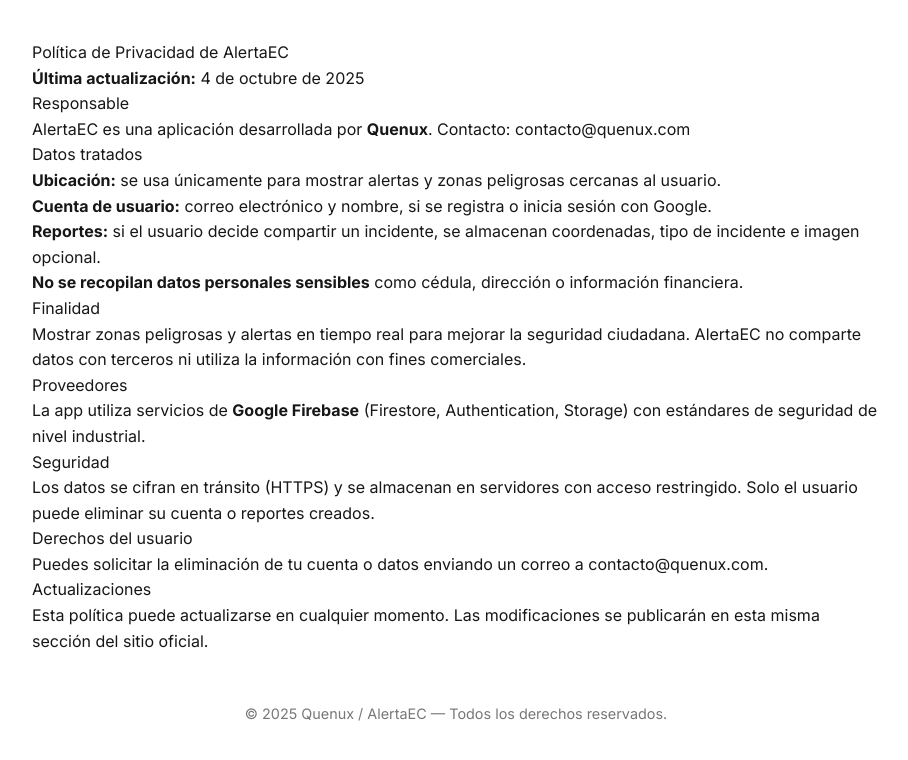
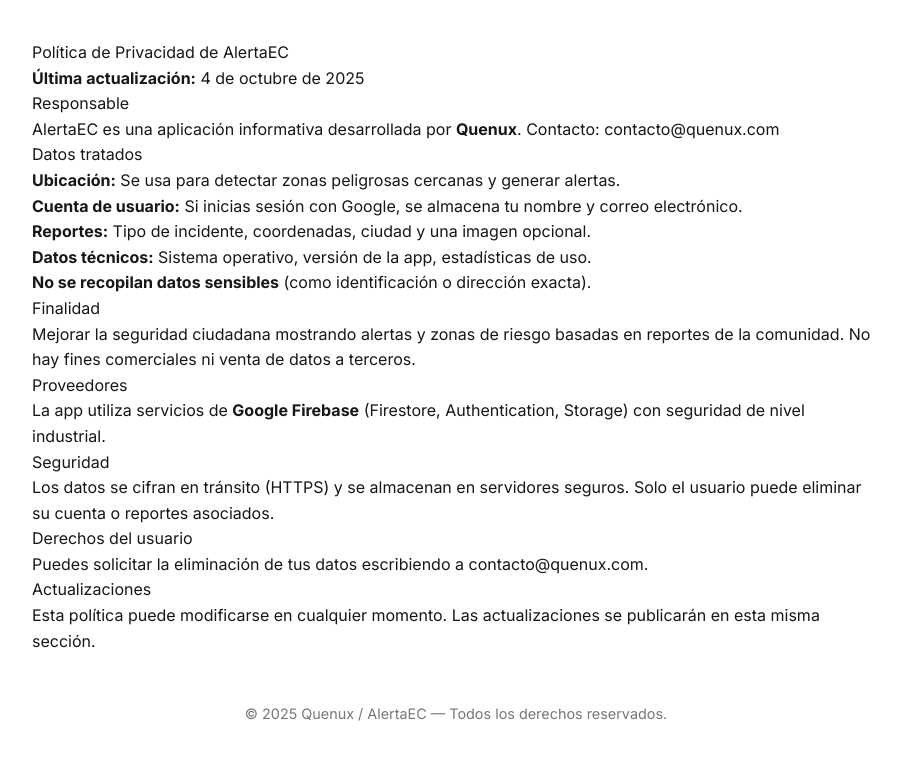
Before and after one commit to Diegoheriberto/quenux-web, a Next.js app: page /legal/privacy/alertaec in a window 1280 px wide. Shown: the top 760 px of the page, without its empty margins (184-1092 px from the left). Built offline with nearby package versions, Linux system fonts and the light colour scheme.

Commit message:
Update page.tsx
nueva

```diff
--- a/app/legal/privacy/alertaec/page.tsx
+++ b/app/legal/privacy/alertaec/page.tsx
@@ -1,85 +1,55 @@
 export default function Page() {
   return (
-    <main
-      style={{
-        maxWidth: 880,
-        margin: "40px auto",
-        padding: "0 16px",
-        lineHeight: 1.6,
-      }}
-    >
+    <main style={{ maxWidth: 880, margin: "40px auto", padding: "0 16px", lineHeight: 1.6 }}>
       <h1>Política de Privacidad de AlertaEC</h1>
-      <p>
-        <strong>Última actualización:</strong> 4 de octubre de 2025
-      </p>
+      <p><strong>Última actualización:</strong> 4 de octubre de 2025</p>
 
       <h2>Responsable</h2>
       <p>
-        AlertaEC es una aplicación desarrollada por <strong>Quenux</strong>.
+        AlertaEC es una aplicación informativa desarrollada por <strong>Quenux</strong>.
         Contacto: <a href="mailto:contacto@quenux.com">contacto@quenux.com</a>
       </p>
 
       <h2>Datos tratados</h2>
       <ul>
-        <li>
-          <strong>Ubicación:</strong> se usa únicamente para mostrar alertas y
-          zonas peligrosas cercanas al usuario.
-        </li>
-        <li>
-          <strong>Cuenta de usuario:</strong> correo electrónico y nombre, si se
-          registra o inicia sesión con Google.
-        </li>
-        <li>
-          <strong>Reportes:</strong> si el usuario decide compartir un incidente,
-          se almacenan coordenadas, tipo de incidente e imagen opcional.
-        </li>
-        <li>
-          <strong>No se recopilan datos personales sensibles</strong> como cédula,
-          dirección o información financiera.
-        </li>
+        <li><strong>Ubicación:</strong> Se usa para detectar zonas peligrosas cercanas y generar alertas.</li>
+        <li><strong>Cuenta de usuario:</strong> Si inicias sesión con Google, se almacena tu nombre y correo electrónico.</li>
+        <li><strong>Reportes:</strong> Tipo de incidente, coordenadas, ciudad y una imagen opcional.</li>
+        <li><strong>Datos técnicos:</strong> Sistema operativo, versión de la app, estadísticas de uso.</li>
+        <li><strong>No se recopilan datos sensibles</strong> (como identificación o dirección exacta).</li>
       </ul>
 
       <h2>Finalidad</h2>
       <p>
-        Mostrar zonas peligrosas y alertas en tiempo real para mejorar la
-        seguridad ciudadana. AlertaEC no comparte datos con terceros ni
-        utiliza la información con fines comerciales.
+        Mejorar la seguridad ciudadana mostrando alertas y zonas de riesgo basadas en reportes de la comunidad.
+        No hay fines comerciales ni venta de datos a terceros.
       </p>
 
       <h2>Proveedores</h2>
       <p>
-        La app utiliza servicios de <strong>Google Firebase</strong> (Firestore,
-        Authentication, Storage) con estándares de seguridad de nivel
-        industrial.
+        La app utiliza servicios de <strong>Google Firebase</strong> (Firestore, Authentication, Storage)
+        con seguridad de nivel industrial.
       </p>
 
       <h2>Seguridad</h2>
       <p>
-        Los datos se cifran en tránsito (HTTPS) y se almacenan en servidores con
-        acceso restringido. Solo el usuario puede eliminar su cuenta o reportes
-        creados.
+        Los datos se cifran en tránsito (HTTPS) y se almacenan en servidores seguros.
+        Solo el usuario puede eliminar su cuenta o reportes asociados.
       </p>
 
       <h2>Derechos del usuario</h2>
       <p>
-        Puedes solicitar la eliminación de tu cuenta o datos enviando un correo
-        a <a href="mailto:contacto@quenux.com">contacto@quenux.com</a>.
+        Puedes solicitar la eliminación de tus datos escribiendo a{" "}
+        <a href="mailto:contacto@quenux.com">contacto@quenux.com</a>.
       </p>
 
       <h2>Actualizaciones</h2>
       <p>
-        Esta política puede actualizarse en cualquier momento. Las
-        modificaciones se publicarán en esta misma sección del sitio oficial.
+        Esta política puede modificarse en cualquier momento.
+        Las actualizaciones se publicarán en esta misma sección.
       </p>
 
-      <footer
-        style={{
-          marginTop: "3rem",
-          textAlign: "center",
-          fontSize: "0.9rem",
-          color: "#777",
-        }}
-      >
+      <footer style={{ marginTop: "3rem", textAlign: "center", fontSize: "0.9rem", color: "#777" }}>
         © 2025 Quenux / AlertaEC — Todos los derechos reservados.
       </footer>
     </main>
```
